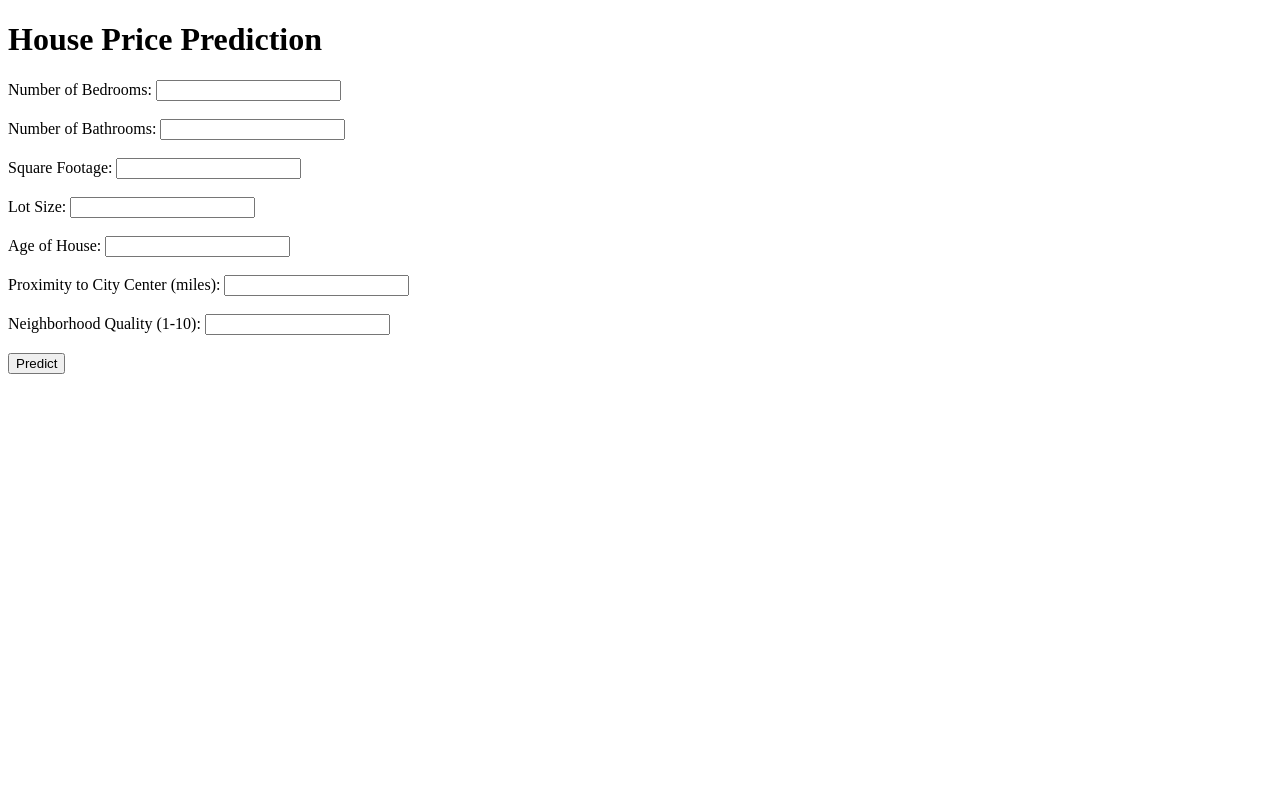
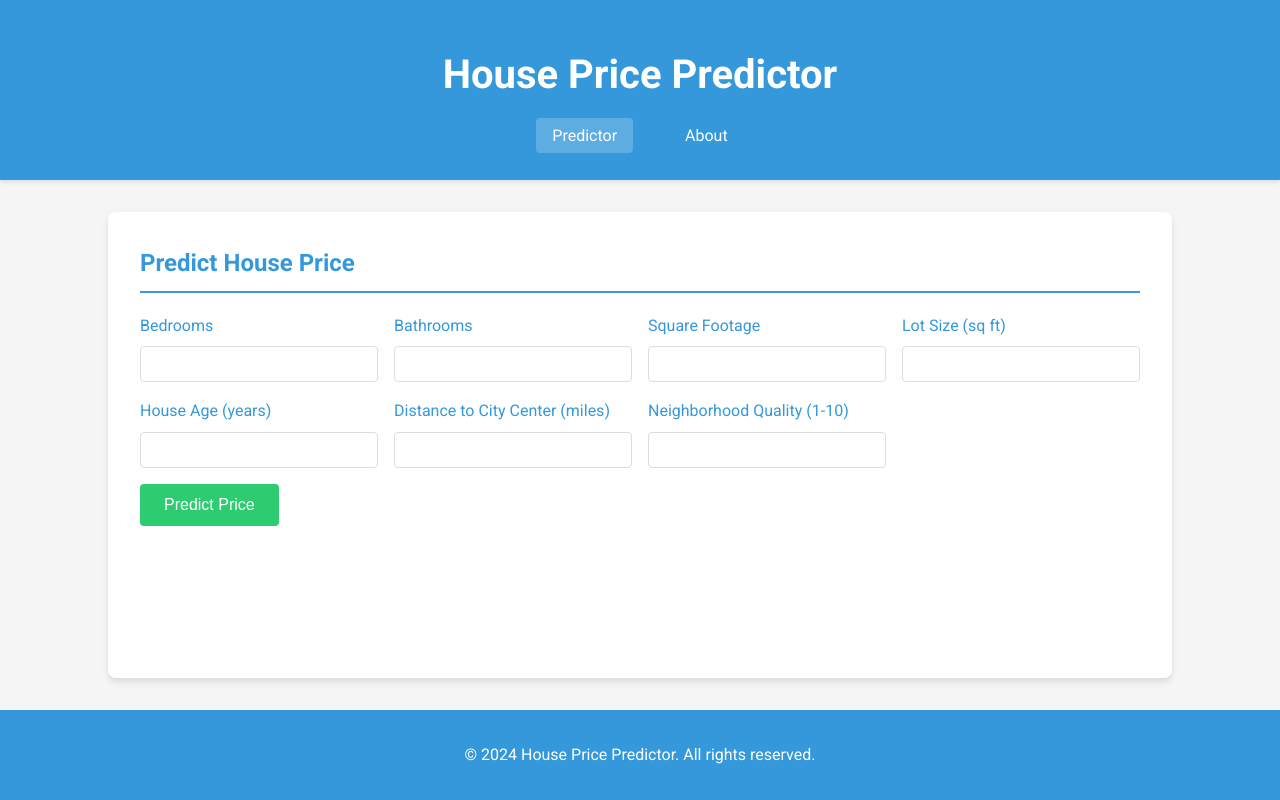
Before and after one commit to tapanpatel25/house-prediction, a Flask app: page / in a window 1280 px wide. Run offline with Flask 2, Linux system fonts and the light colour scheme.

Commit message:
updated UI

```diff
--- /dev/null
+++ b/static/styles.css
@@ -0,0 +1,200 @@
+:root {
+    --primary-color: #3498db;
+    --secondary-color: #2ecc71;
+    --background-color: #f5f5f5;
+    --text-color: #333;
+    --card-background: #fff;
+    --card-shadow: 0 4px 6px rgba(0, 0, 0, 0.1);
+}
+
+body {
+    font-family: 'Roboto', sans-serif;
+    line-height: 1.6;
+    margin: 0;
+    padding: 0;
+    background-color: var(--background-color);
+    color: var(--text-color);
+    display: flex;
+    flex-direction: column;
+    min-height: 100vh;
+}
+
+header {
+    background-color: var(--primary-color);
+    padding: 1rem 0;
+    text-align: center;
+    box-shadow: 0 2px 4px rgba(0,0,0,0.1);
+}
+
+h1 {
+    font-size: 2.5rem;
+    margin-bottom: 1rem;
+    color: var(--card-background);
+}
+
+nav {
+    margin-bottom: 1rem;
+}
+
+nav a {
+    color: var(--card-background);
+    text-decoration: none;
+    margin: 0 1rem;
+    font-weight: 500;
+    transition: all 0.3s ease;
+    padding: 0.5rem 1rem;
+    border-radius: 4px;
+}
+
+nav a:hover, nav a.active {
+    background-color: rgba(255, 255, 255, 0.2);
+}
+
+main {
+    flex: 1;
+    width: 90%;
+    max-width: 1000px;
+    margin: 2rem auto;
+    background-color: var(--card-background);
+    padding: 2rem;
+    border-radius: 8px;
+    box-shadow: var(--card-shadow);
+}
+
+section {
+    display: none;
+}
+
+section.active {
+    display: block;
+}
+
+h2 {
+    color: var(--primary-color);
+    margin-top: 0;
+    border-bottom: 2px solid var(--primary-color);
+    padding-bottom: 0.5rem;
+}
+
+.form-grid {
+    display: grid;
+    grid-template-columns: repeat(auto-fit, minmax(200px, 1fr));
+    gap: 1rem;
+}
+
+.form-group {
+    display: flex;
+    flex-direction: column;
+}
+
+label {
+    margin-bottom: 0.5rem;
+    font-weight: 500;
+    color: var(--primary-color);
+}
+
+input[type="number"] {
+    padding: 0.5rem;
+    border: 1px solid #ddd;
+    border-radius: 4px;
+    font-size: 1rem;
+    transition: border-color 0.3s ease;
+}
+
+input[type="number"]:focus {
+    outline: none;
+    border-color: var(--primary-color);
+    box-shadow: 0 0 0 2px rgba(52, 152, 219, 0.2);
+}
+
+button {
+    background-color: var(--secondary-color);
+    color: white;
+    padding: 0.75rem 1.5rem;
+    border: none;
+    border-radius: 4px;
+    cursor: pointer;
+    font-size: 1rem;
+    font-weight: 500;
+    transition: all 0.3s ease;
+    margin-top: 1rem;
+}
+
+button:hover {
+    background-color: #27ae60;
+    transform: translateY(-2px);
+    box-shadow: 0 2px 4px rgba(0,0,0,0.2);
+}
+
+.result {
+    margin-top: 2rem;
+    padding: 1rem;
+    background-color: #e8f6f3;
+    border: 1px solid var(--secondary-color);
+    border-radius: 4px;
+    animation: fadeIn 0.5s ease-out;
+}
+
+@keyframes fadeIn {
+    from { opacity: 0; transform: translateY(-10px); }
+    to { opacity: 1; transform: translateY(0); }
+}
+
+.result h3 {
+    color: var(--secondary-color);
+    margin-top: 0;
+}
+
+.result p {
+    font-size: 1.4rem;
+    font-weight: bold;
+    color: var(--text-color);
+}
+
+#about h3 {
+    color: var(--primary-color);
+    margin-top: 1.5rem;
+}
+
+#about ul {
+    padding-left: 1.5rem;
+}
+
+.student-info p {
+    margin: 0.5rem 0;
+}
+
+.document-links {
+    display: flex;
+    gap: 1rem;
+    margin-top: 1rem;
+}
+
+.btn {
+    display: inline-block;
+    padding: 0.5rem 1rem;
+    background-color: var(--primary-color);
+    color: white;
+    text-decoration: none;
+    border-radius: 4px;
+    transition: all 0.3s ease;
+}
+
+.btn:hover {
+    background-color: #2980b9;
+    transform: translateY(-2px);
+    box-shadow: 0 2px 4px rgba(0,0,0,0.2);
+}
+
+footer {
+    text-align: center;
+    padding: 1rem 0;
+    background-color: var(--primary-color);
+    color: var(--card-background);
+}
+
+@media (max-width: 768px) {
+    .form-grid {
+        grid-template-columns: 1fr;
+    }
+}
--- a/templates/index.html
+++ b/templates/index.html
@@ -3,38 +3,121 @@
 <head>
     <meta charset="UTF-8">
     <meta name="viewport" content="width=device-width, initial-scale=1.0">
-    <title>House Price Prediction</title>
+    <title>House Price Predictor</title>
+    <link rel="stylesheet" href="{{ url_for('static', filename='styles.css') }}">
+    <link href="https://fonts.googleapis.com/css2?family=Roboto:wght@300;400;700&display=swap" rel="stylesheet">
 </head>
 <body>
-    <h1>House Price Prediction</h1>
-    <form action="/" method="post">
-        <label for="num_bedrooms">Number of Bedrooms:</label>
-        <input type="number" name="num_bedrooms" step="any" required><br><br>
+    <header>
+        <h1>House Price Predictor</h1>
+        <nav>
+            <a href="#" class="active" onclick="showSection('predictor'); return false;">Predictor</a>
+            <a href="#" onclick="showSection('about'); return false;">About</a>
+        </nav>
+    </header>
 
-        <label for="num_bathrooms">Number of Bathrooms:</label>
-        <input type="number" name="num_bathrooms" step="any" required><br><br>
+    <main>
+        <section id="predictor" class="active">
+            <h2>Predict House Price</h2>
+            <form method="POST" id="prediction-form">
+                <div class="form-grid">
+                    <div class="form-group">
+                        <label for="num_bedrooms">Bedrooms</label>
+                        <input type="number" id="num_bedrooms" name="num_bedrooms" min="1" step="1" required value="{{ request.form['num_bedrooms'] }}">
+                    </div>
+                    <div class="form-group">
+                        <label for="num_bathrooms">Bathrooms</label>
+                        <input type="number" id="num_bathrooms" name="num_bathrooms" min="0.5" step="0.5" required value="{{ request.form['num_bathrooms'] }}">
+                    </div>
+                    <div class="form-group">
+                        <label for="square_footage">Square Footage</label>
+                        <input type="number" id="square_footage" name="square_footage" min="1" step="1" required value="{{ request.form['square_footage'] }}">
+                    </div>
+                    <div class="form-group">
+                        <label for="lot_size">Lot Size (sq ft)</label>
+                        <input type="number" id="lot_size" name="lot_size" min="1" step="1" required value="{{ request.form['lot_size'] }}">
+                    </div>
+                    <div class="form-group">
+                        <label for="age_of_house">House Age (years)</label>
+                        <input type="number" id="age_of_house" name="age_of_house" min="0" step="1" required value="{{ request.form['age_of_house'] }}">
+                    </div>
+                    <div class="form-group">
+                        <label for="proximity_to_city_center">Distance to City Center (miles)</label>
+                        <input type="number" id="proximity_to_city_center" name="proximity_to_city_center" min="0" step="0.1" required value="{{ request.form['proximity_to_city_center'] }}">
+                    </div>
+                    <div class="form-group">
+                        <label for="neighborhood_quality">Neighborhood Quality (1-10)</label>
+                        <input type="number" id="neighborhood_quality" name="neighborhood_quality" min="1" max="10" step="1" required value="{{ request.form['neighborhood_quality'] }}">
+                    </div>
+                </div>
+                <button type="submit">Predict Price</button>
+            </form>
 
-        <label for="square_footage">Square Footage:</label>
-        <input type="number" name="square_footage" step="any" required><br><br>
+            {% if result %}
+            <div class="result">
+                <h3>Predicted House Price:</h3>
+                <p>{{ result }}</p>
+            </div>
+            {% endif %}
+        </section>
 
-        <label for="lot_size">Lot Size:</label>
-        <input type="number" name="lot_size" step="any" required><br><br>
+        <section id="about" class="hidden">
+            <h2>About This Project</h2>
+            <p>The House Price Predictor is a machine learning project that estimates house prices based on various features. It uses a linear regression model trained on real estate data to make predictions.</p>
 
-        <label for="age_of_house">Age of House:</label>
-        <input type="number" name="age_of_house" step="any" required><br><br>
+            <h3>How It Works</h3>
+            <p>Our model takes into account several key factors that influence house prices, including the number of bedrooms and bathrooms, square footage, lot size, age of the house, proximity to the city center, and neighborhood quality. By analyzing these features, we can provide an estimated price for a house.</p>
 
-        <label for="proximity_to_city_center">Proximity to City Center (miles):</label>
-        <input type="number" name="proximity_to_city_center" step="any" required><br><br>
+            <h3>Student Information</h3>
+            <div class="student-info">
+                <p><strong>Name:</strong> Tapan Patel</p>
+                <p><strong>Enrollment No:</strong> 210020107081</p>
+                <p><strong>Internal Guide:</strong> Prof. Preksha Patel</p>
+                <p><strong>External Guide:</strong> Chintan Nagrecha</p>
+                <p><strong>External Guide Email:</strong> info@infolabz.in</p>
+                <p><strong>Company Address:</strong> 405, VRAJ AVENUE, ABOVE SAM'S PIZZA, NR
+                    COMMECE SIX ROAD, NAVRANGPURA,
+                    AHMEDABAD, 380009</p>
+                <p><strong>Company Contact:</strong> 8866662662</p>
+            </div>
 
-        <label for="neighborhood_quality">Neighborhood Quality (1-10):</label>
-        <input type="number" name="neighborhood_quality" step="any" required><br><br>
+            <h3>Project Documents</h3>
+            <div class="document-links">
+                <a href="https://drive.google.com/file/d/1s4VhyhsuldruA0oHv5vDtHG3zrHHOKyB/view?usp=drive_link" class="btn" target="_blank">Offer Letter</a>
+                <a href="https://drive.google.com/file/d/1Z5qFUgLWIA1y9jiT0rbb6YQ2esubr5TE/view?usp=drive_link" class="btn" target="_blank">Completion Certificate</a>
+                <a href="https://drive.google.com/file/d/1Z5qFUgLWIA1y9jiT0rbb6YQ2esubr5TE/view?usp=drive_link" class="btn" target="_blank">Project Report</a>
 
-        <input type="submit" value="Predict">
-    </form>
+            </div>
 
-    {% if result %}
-        <h2>Prediction Result</h2>
-        <p>The predicted house price is: {{ result }}</p>
-    {% endif %}
+            <h3>Technologies Used</h3>
+            <ul>
+                <li>Python</li>
+                <li>Flask</li>
+                <li>Scikit-learn</li>
+                <li>Pandas</li>
+                <li>HTML/CSS</li>
+            </ul>
+        </section>
+    </main>
+
+    <footer>
+        <p>&copy; 2024 House Price Predictor. All rights reserved.</p>
+    </footer>
+
+    <script>
+        function showSection(sectionId) {
+            document.querySelectorAll('main section').forEach(section => {
+                section.classList.add('hidden');
+                section.classList.remove('active');
+            });
+            document.getElementById(sectionId).classList.remove('hidden');
+            document.getElementById(sectionId).classList.add('active');
+
+            document.querySelectorAll('nav a').forEach(link => {
+                link.classList.remove('active');
+            });
+            event.target.classList.add('active');
+        }
+    </script>
 </body>
 </html>
```
